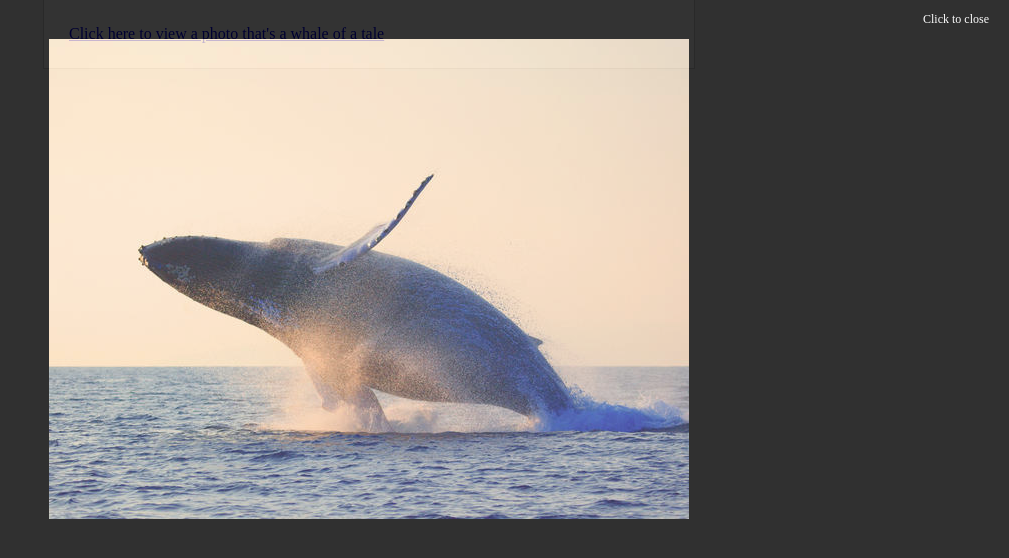
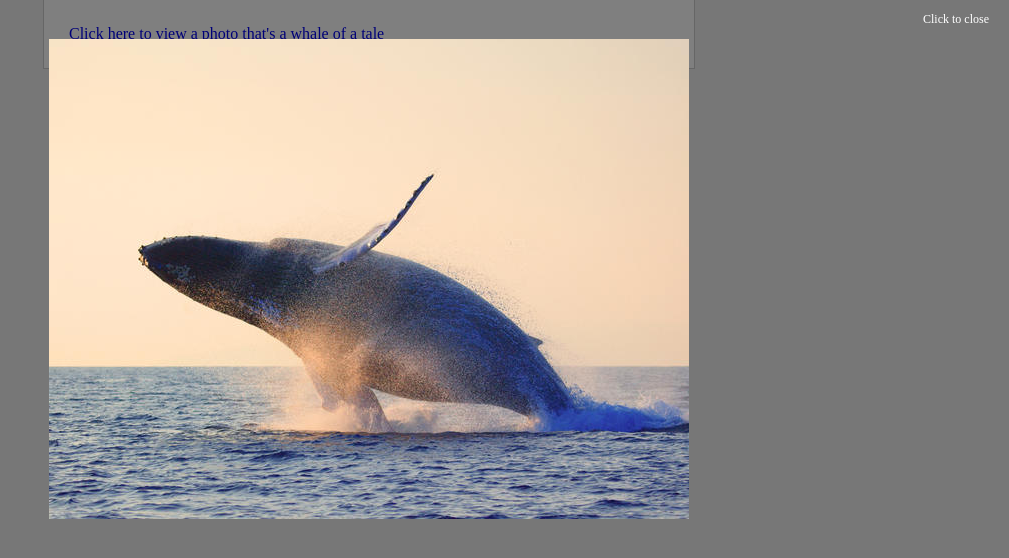
Before and after one commit to Kassim95/Light_Box, a plain HTML site: page index.html in a window 1280 px wide. Both pictures are taken after a click on the link "Click here to view a photo that's a whale of a tale". Shown: the whole page, without its empty margins (271-1280 px from the left). Drawn offline with nearby package versions, Linux system fonts and the light colour scheme.

Commit message:
fixing the image opacity problem

```diff
--- a/style.css
+++ b/style.css
@@ -19,8 +19,9 @@ body {
     left:0;
     width:100%;
     height:100%;
-    background: black;
-    opacity: 0.8;
+    background: rgba(0,0,0,.5);
+    /*   background: black;
+    opacity: 0.8; */
     text-align:center;
 }
 
```
